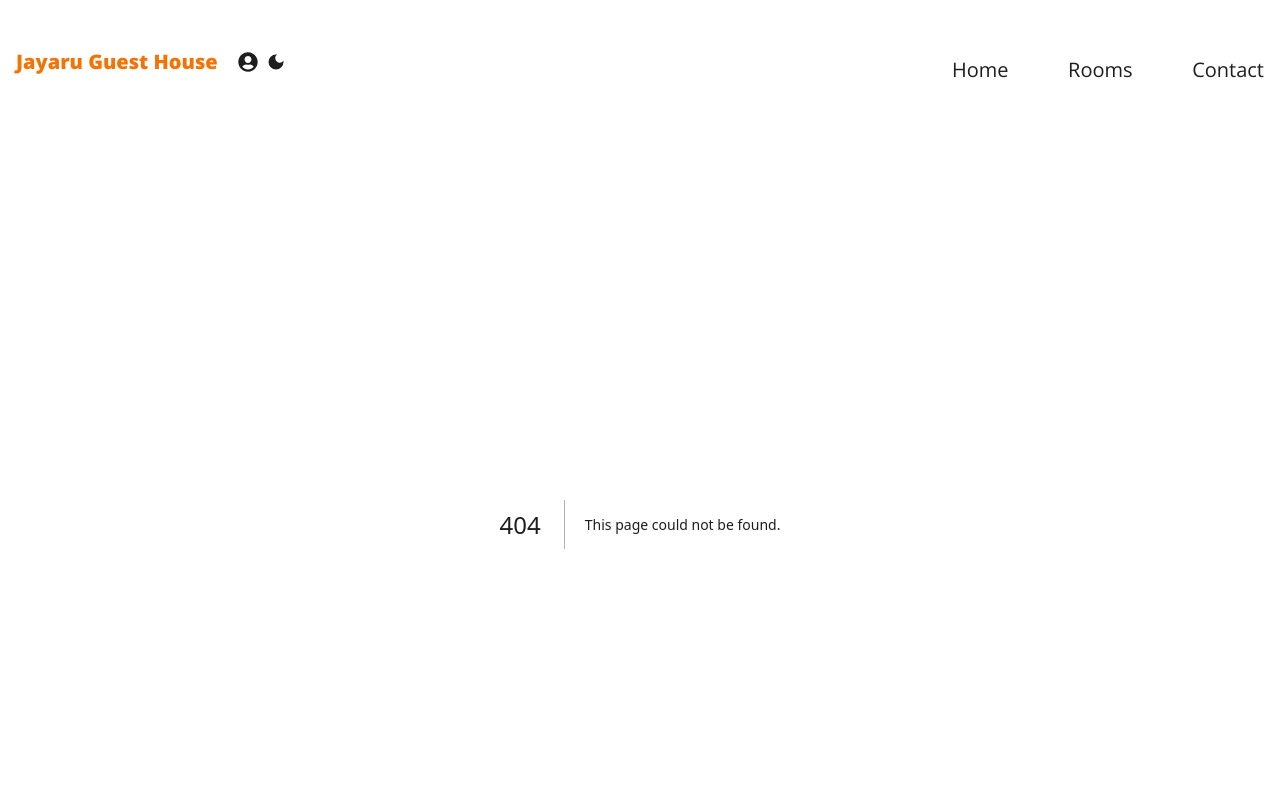
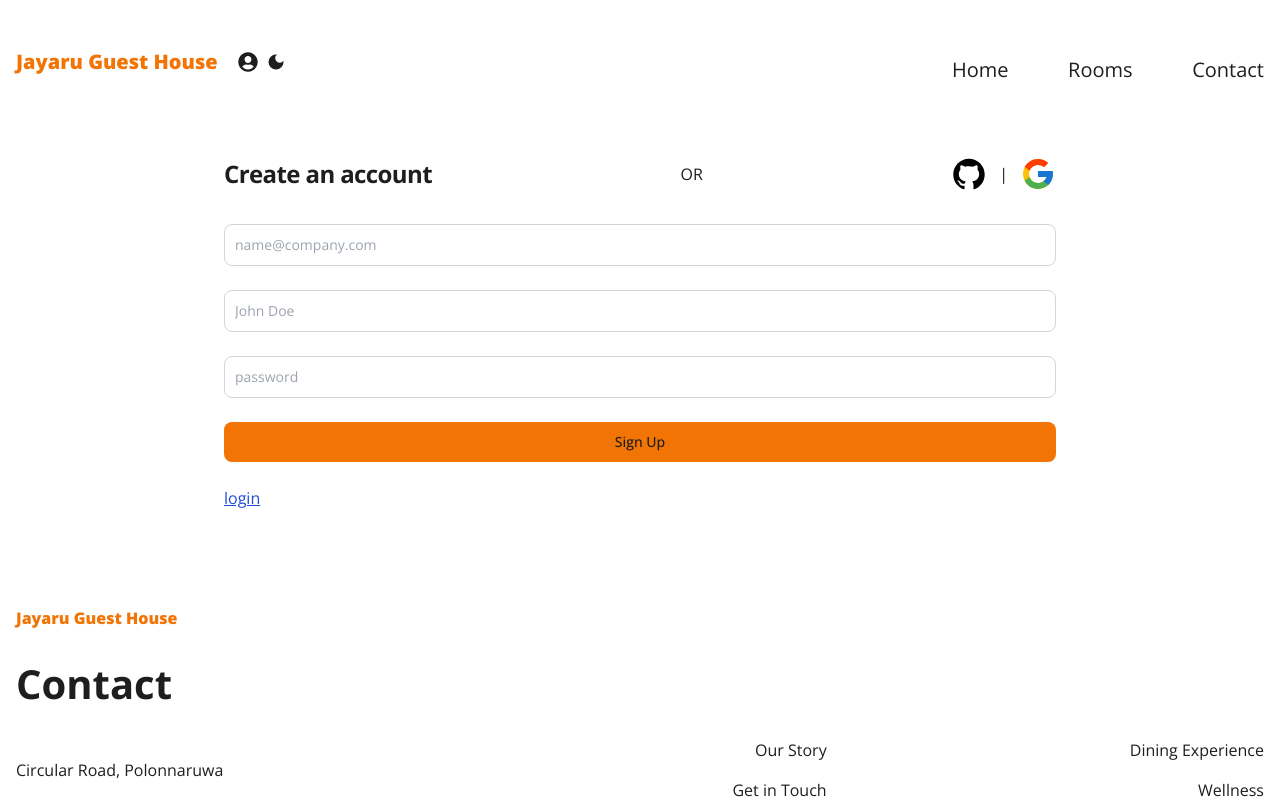
Before and after one commit to JayaruPerera/Hotel-Management, a Next.js app: page /auth in a window 1280 px wide. Before the commit this address had no page. Shown: the top 800 px of the page. Built offline with nearby package versions, Linux system fonts and the light colour scheme; no server answers.

Commit message:
sign up page frontend

```diff
--- a/package.json
+++ b/package.json
@@ -10,8 +10,10 @@
   },
   "dependencies": {
     "next": "14.2.3",
+    "next-auth-sanity": "^1.5.3",
     "react": "^18",
     "react-dom": "^18",
+    "react-hot-toast": "^2.4.1",
     "react-icons": "^5.3.0"
   },
   "devDependencies": {
--- /dev/null
+++ b/src/app/auth/page.tsx
@@ -0,0 +1,132 @@
+'use client';
+
+import { SessionProvider } from 'next-auth/react';
+import { ChangeEvent, FormEvent, useEffect, useState } from 'react';
+import { AiFillGithub } from 'react-icons/ai';
+import { FcGoogle } from 'react-icons/fc';
+import { signUp } from 'next-auth-sanity/client';
+import { signIn, useSession } from 'next-auth/react';
+import toast from 'react-hot-toast';
+import { useRouter } from 'next/navigation';
+
+
+const defaultFormData = {
+  email: '',
+  name: '',
+  password: '',
+};
+
+const Auth = () => {
+  const [formData, setFormData] = useState(defaultFormData);
+
+  const inputStyles =
+    'border border-gray-300 sm:text-sm text-black rounded-lg block w-full p-2.5 focus:outline-none';
+
+  const handleInputChange = (event: ChangeEvent<HTMLInputElement>) => {
+    const { name, value } = event.target;
+    setFormData({ ...formData, [name]: value });
+  };
+
+  const { data: session } = useSession();
+  const router = useRouter();
+
+  useEffect(() => {
+    if (session) router.push('/');
+  }, [router, session]);
+
+  const loginHandler = async () => {
+    try {
+      await signIn();
+      router.push('/');
+    } catch (error) {
+      console.log(error);
+      toast.error("Something wen't wrong");
+    }
+  };
+
+  const handleSubmit = async (event: FormEvent<HTMLFormElement>) => {
+    event.preventDefault();
+
+    try {
+      const user = await signUp(formData);
+      if (user) {
+        toast.success('Success. Please sign in');
+      }
+    } catch (error) {
+      console.log(error);
+      toast.error("Something wen't wrong");
+    } finally {
+      setFormData(defaultFormData);
+    }
+  };
+
+  return (
+    <SessionProvider>
+    <section className='container mx-auto'>
+      <div className='p-6 space-y-4 md:space-y-6 sm:p-8 w-80 md:w-[70%] mx-auto'>
+        <div className='flex mb-8 flex-col md:flex-row items-center justify-between'>
+          <h1 className='text-xl font-bold leading-tight tracking-tight md:text-2xl'>
+            Create an account
+          </h1>
+          <p>OR</p>
+          <span className='inline-flex items-center'>
+            <AiFillGithub
+              onClick={loginHandler}
+              className='mr-3 text-4xl cursor-pointer text-black dark:text-white'
+            />{' '}
+            |
+            <FcGoogle
+              onClick={loginHandler}
+              className='ml-3 text-4xl cursor-pointer'
+            />
+          </span>
+        </div>
+
+        <form className='space-y-4 md:space-y-6' onSubmit={handleSubmit}>
+          <input
+            type='email'
+            name='email'
+            placeholder='name@company.com'
+            required
+            className={inputStyles}
+            value={formData.email}
+            onChange={handleInputChange}
+          />
+          <input
+            type='text'
+            name='name'
+            placeholder='John Doe'
+            required
+            className={inputStyles}
+            value={formData.name}
+            onChange={handleInputChange}
+          />
+          <input
+            type='password'
+            name='password'
+            placeholder='password'
+            required
+            minLength={6}
+            className={inputStyles}
+            value={formData.password}
+            onChange={handleInputChange}
+          />
+
+          <button
+            type='submit'
+            className='w-full bg-tertiary-dark focus:outline-none font-medium rounded-lg text-sm px-5 py-2.5 text-center'
+          >
+            Sign Up
+          </button>
+        </form>
+
+        <button onClick={loginHandler} className='text-blue-700 underline'>
+          login
+        </button>
+      </div>
+    </section>
+    </SessionProvider>
+  );
+};
+
+export default Auth;
--- a/src/app/components/Header/Header.tsx
+++ b/src/app/components/Header/Header.tsx
@@ -33,19 +33,30 @@
                         </Link>
                     </li>
                     <li className='ml-2'>
-                        {darkTheme ? (
+                        {darkTheme ? (                    // This checks the current value of `darkTheme`.  // If `darkTheme` is `true`, meaning dark mode is active, the light mode icon (`MdOutlineLightMode`) is displayed.
                         <MdOutlineLightMode
-                        className="cursor-pointer"
+                        className="cursor-pointer"        // This icon has the class `cursor-pointer`, so the cursor changes to a pointer when hovering over the icon,
                         onClick={() => {
                             setDarkTheme(false);
                             localStorage.removeItem('hotel-theme');
                         }}
                         />
+                        // This `onClick` function runs when the user clicks the light mode icon.
+                        // It calls `setDarkTheme(false)` to switch the theme to light mode.
+                        // `localStorage.removeItem('hotel-theme')` removes the theme setting from `localStorage`,
+                        // so the theme will revert to the default if the page is refreshed.
+
+
                         ) : (
+                            // If `darkTheme` is `false`, meaning light mode is active, the dark mode icon (`MdDarkMode`) is displayed.
                         <MdDarkMode className='cursor-pointer'onClick={() =>{
                             setDarkTheme(true);
                             localStorage.setItem('hotel-theme',"true");
                         }}/>
+                        // This `onClick` function runs when the user clicks the dark mode icon.
+                        // It calls `setDarkTheme(true)` to switch the theme to dark mode.
+                        // `localStorage.setItem('hotel-theme', "true")` saves the setting in `localStorage`,
+                        // so dark mode remains active even after refreshing the page.
                         )}                                                         {/* Dark mode toggle icon */}
                     </li>
                     </ul>
@@ -56,10 +67,10 @@
                     <li className="hover:-translate-y-2 duration-500 transition-all">                                          {/* Link to the homepage with hover effect for smooth transition */}
                     <Link href='/'>Home</Link>
                     </li>
-                    <li className="hover:-translate-y-2 duration-500 transition-all">
+                    <li className="hover:-translate-y-2 duration-500 transition-all pl-2">
                     <Link href='/rooms'>Rooms</Link>
                     </li>
-                    <li className="hover:-translate-y-2 duration-500 transition-all">
+                    <li className="hover:-translate-y-2 duration-500 transition-all pl-2">
                     <Link href='/contact'>Contact</Link>
                     </li>
 
--- a/src/app/layout.tsx
+++ b/src/app/layout.tsx
@@ -1,3 +1,5 @@
+
+
 /**
  * This file defines the root layout for the Next.js application. It includes global styles,
  * sets metadata for the app, and imports essential components like the Header.
@@ -11,6 +13,8 @@
 import Footer from "./components/Footer/Footer";                          // Importing the 'Header' component for the layout and global CSS styles.
 import "./globals.css";
 import ThemeProvider from "./components/ThemeProvider/ThemeProvider";
+import { SessionProvider } from 'next-auth/react';
+import Wrapper from "./wrapper"
 
 //Setting up the 'Open Sans' font with different subsets, weights, and styles.
 const open_sans = Open_Sans({
@@ -38,7 +42,10 @@
         <ThemeProvider>
         <main className="font-normal">
           <Header />
+          <Wrapper>
+
           {children}
+          </Wrapper>
           <Footer />
         </main>
         </ThemeProvider>
--- /dev/null
+++ b/src/app/wrapper.jsx
@@ -0,0 +1,9 @@
+"use client"
+
+import { SessionProvider } from 'next-auth/react';
+
+function Wrapper({children}) {
+    return ( <SessionProvider>{children}</SessionProvider> );
+}
+
+export default Wrapper;
```
Also changed, not shown: 1 other file (tests, documents, lock files or other folders).
